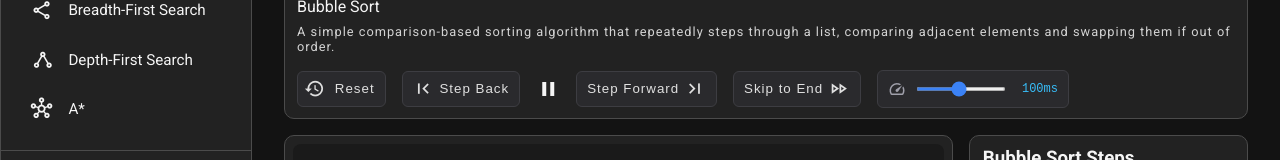
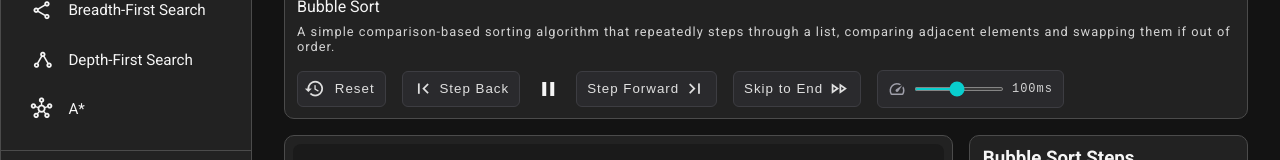
Before and after one commit to flavia3107/algorithm-visualizer, an Angular app: page / in a window 1280 px wide. Shown: the part 163-323 px from the top of the page. Built offline with nearby package versions, Linux system fonts and the light colour scheme.

Commit message:
Algorithm-Visualizer: Controls - P15

```diff
--- a/src/app/components/controls/controls.html
+++ b/src/app/components/controls/controls.html
@@ -24,7 +24,7 @@
 			<span>Skip to End</span>
 			<span class="material-icons-outlined"> fast_forward </span>
 		</button>
-		<div class="size-controls speed-control-wrapper">
+		<div class="size-controls speed-control-wrapper btn">
 			<span class="material-icons-outlined speed-icon">speed</span>
 			<input type="range" min="10" max="200" step="10" [value]="speedDelayMs()"
 				(input)="setSpeed($event.target.value)" class="speed-range" title="Execution Speed" />
--- a/src/app/components/controls/controls.scss
+++ b/src/app/components/controls/controls.scss
@@ -17,36 +17,24 @@
 	margin: 0 0.25rem 0 -0.25rem;
 }
 
-.speed-control-wrapper {
-	display: inline-flex;
-	align-items: center;
-	gap: 8px;
-	background-color: #2a2a2d; /* Matches your .btn or card background */
-	border: 1px solid #3d3d42;
-	border-radius: 6px;
-	padding: 0 10px;
-	height: 36px;
-	color: #e0e0e0;
-}
-
-.speed-control-wrapper .speed-icon {
+.speed-icon {
 	font-size: 18px;
 	color: #a0a0ab;
 }
 
-.speed-control-wrapper .speed-range {
+.speed-range {
 	width: 90px;
 	height: 4px;
 	background: #3f3f46;
 	border-radius: 2px;
-	accent-color: #3b82f6;
+	accent-color: #09cece;
 	cursor: pointer;
 }
 
-.speed-control-wrapper .speed-value {
+.speed-value {
 	font-size: 12px;
 	font-family: monospace;
-	color: #38bdf8;
+	color: #d3d3d3;
 	min-width: 42px;
 	text-align: right;
 }
```
